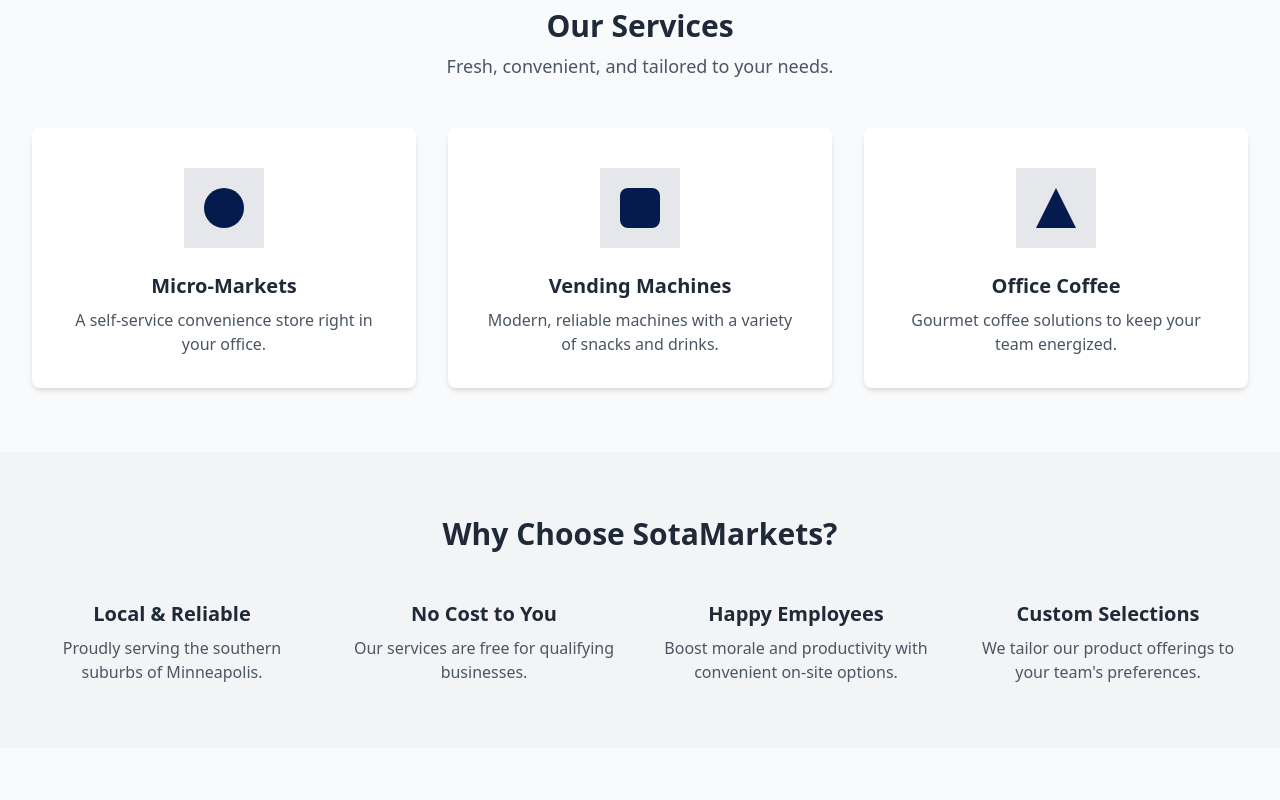
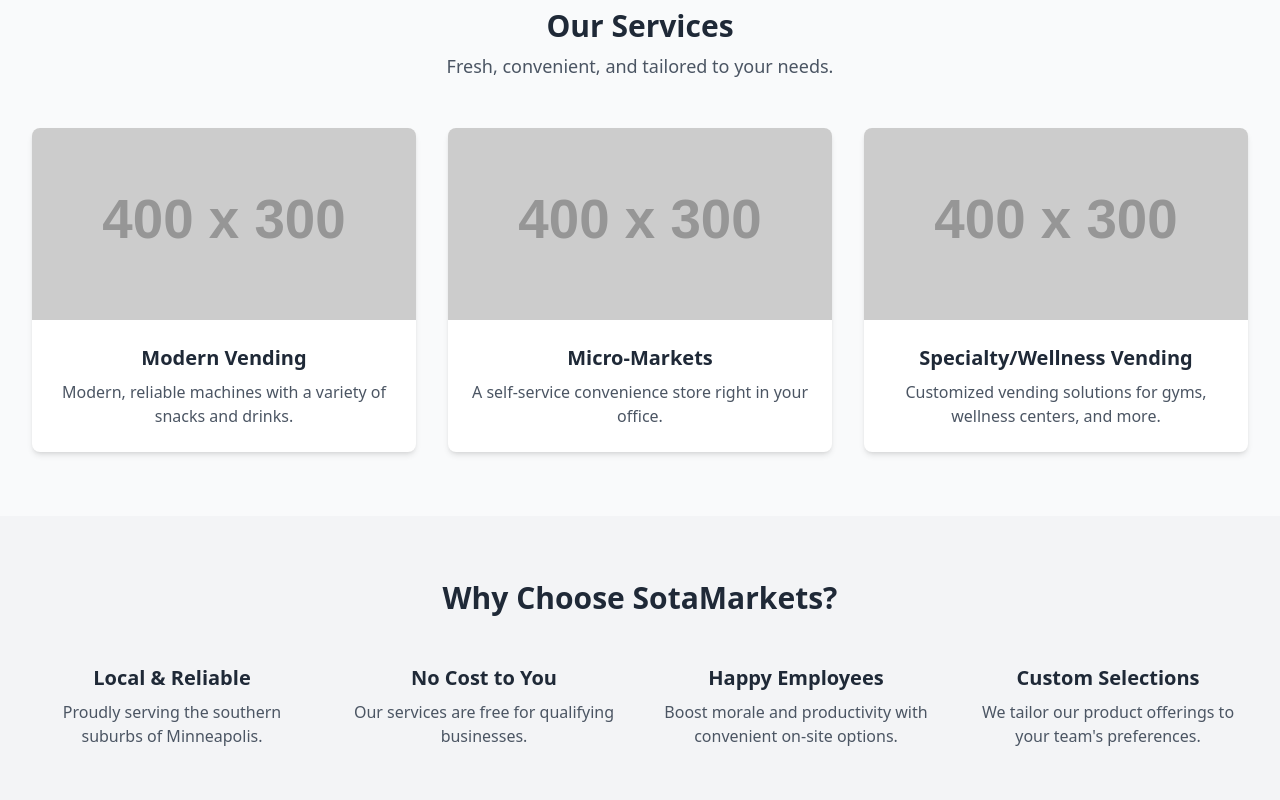
Before and after one commit to geoderidge/SotaMarkets-Website, a plain HTML site: page index.html in a window 1280 px wide. Shown: the part 700-1500 px from the top of the page. Drawn offline with nearby package versions, Linux system fonts and the light colour scheme; placeholder pictures from the web are drawn by us.

Commit message:
Added new files and styling updates

```diff
--- a/index.html
+++ b/index.html
@@ -93,41 +93,26 @@
                     <p class="mt-2 text-lg text-gray-600">Fresh, convenient, and tailored to your needs.</p>
                 </div>
                 <div class="mt-12 grid gap-8 md:grid-cols-3">
-                    <div class="bg-white p-8 rounded-lg shadow-md text-center">
-                        <div class="flex justify-center items-center h-24">
-                            <svg class="w-20 h-20" xmlns="http://www.w3.org/2000/svg" viewBox="0 0 100 100" preserveAspectRatio="none">
-                                <rect width="100" height="100" fill="#E5E7EB"></rect>
-                                <g fill="#051b4d">
-                                    <circle cx="50" cy="50" r="25"></circle>
-                                </g>
-                            </svg>
+                    <div class="bg-white rounded-lg shadow-md overflow-hidden">
+                        <img class="w-full h-48 object-cover" src="https://placehold.co/400x300/051b4d/white?text=Modern+Vending" alt="Modern Vending Machine">
+                        <div class="p-6 text-center">
+                            <h3 class="text-xl font-bold">Modern Vending</h3>
+                            <p class="mt-2 text-gray-600">Modern, reliable machines with a variety of snacks and drinks.</p>
                         </div>
-                        <h3 class="text-xl font-bold mt-4">Micro-Markets</h3>
+                    </div>
+                    <div class="bg-white rounded-lg shadow-md overflow-hidden">
+                        <img class="w-full h-48 object-cover" src="https://placehold.co/400x300/051b4d/white?text=Micro-Market" alt="Micro-Market stall">
+                        <div class="p-6 text-center">
+                            <h3 class="text-xl font-bold">Micro-Markets</h3>
                             <p class="mt-2 text-gray-600">A self-service convenience store right in your office.</p>
                         </div>
-                    <div class="bg-white p-8 rounded-lg shadow-md text-center">
-                        <div class="flex justify-center items-center h-24">
-                            <svg class="w-20 h-20" xmlns="http://www.w3.org/2000/svg" viewBox="0 0 100 100" preserveAspectRatio="none">
-                                <rect width="100" height="100" fill="#E5E7EB"></rect>
-                                <g fill="#051b4d">
-                                    <rect x="25" y="25" width="50" height="50" rx="10"></rect>
-                                </g>
-                            </svg>
                     </div>
-                        <h3 class="text-xl font-bold mt-4">Vending Machines</h3>
-                        <p class="mt-2 text-gray-600">Modern, reliable machines with a variety of snacks and drinks.</p>
+                    <div class="bg-white rounded-lg shadow-md overflow-hidden">
+                        <img class="w-full h-48 object-cover" src="https://placehold.co/400x300/051b4d/white?text=Specialty+Vending" alt="Specialty and Wellness Vending products">
+                        <div class="p-6 text-center">
+                            <h3 class="text-xl font-bold">Specialty/Wellness Vending</h3>
+                            <p class="mt-2 text-gray-600">Customized vending solutions for gyms, wellness centers, and more.</p>
                         </div>
-                    <div class="bg-white p-8 rounded-lg shadow-md text-center">
-                        <div class="flex justify-center items-center h-24">
-                            <svg class="w-20 h-20" xmlns="http://www.w3.org/2000/svg" viewBox="0 0 100 100" preserveAspectRatio="none">
-                                <rect width="100" height="100" fill="#E5E7EB"></rect>
-                                <g fill="#051b4d">
-                                    <path d="M25 75 L75 75 L50 25 Z"></path>
-                                </g>
-                            </svg>
-                        </div>
-                        <h3 class="text-xl font-bold mt-4">Office Coffee</h3>
-                        <p class="mt-2 text-gray-600">Gourmet coffee solutions to keep your team energized.</p>
                     </div>
                 </div>
             </div>
@@ -173,12 +158,11 @@
     <!-- Footer -->
     <footer class="bg-blue-900 text-white">
         <div class="max-w-7xl mx-auto py-12 px-4 sm:px-6 lg:px-8">
-            <div class="md:flex md:justify-between">
+            <div class="grid grid-cols-1 md:grid-cols-3 gap-8">
                 <div class="mb-8 md:mb-0">
                     <h3 class="text-2xl font-bold">SotaMarkets</h3>
                     <p class="text-gray-400">Your local partner in unattended retail.</p>
                 </div>
-                <div class="grid grid-cols-2 gap-8">
                 <div>
                     <h4 class="text-lg font-semibold">Contact</h4>
                     <ul class="mt-4 space-y-2">
@@ -191,7 +175,6 @@
                     <p class="mt-4 text-gray-400">Apple Valley, Lakeville, Farmington, Burnsville, Rosemount, and Eagan, MN.</p>
                 </div>
             </div>
-            </div>
             <div class="mt-8 border-t border-gray-700 pt-8 text-center text-gray-400">
                 <p>&copy; 2025 SotaMarkets LLC. All rights reserved.</p>
             </div>
```
Also changed, not shown: areas.html (+1 -3 lines), contact.html (+1 -3 lines), services.html (+33 -35 lines), 2 other files. Lines whose indentation alone changed are shown as unchanged.
